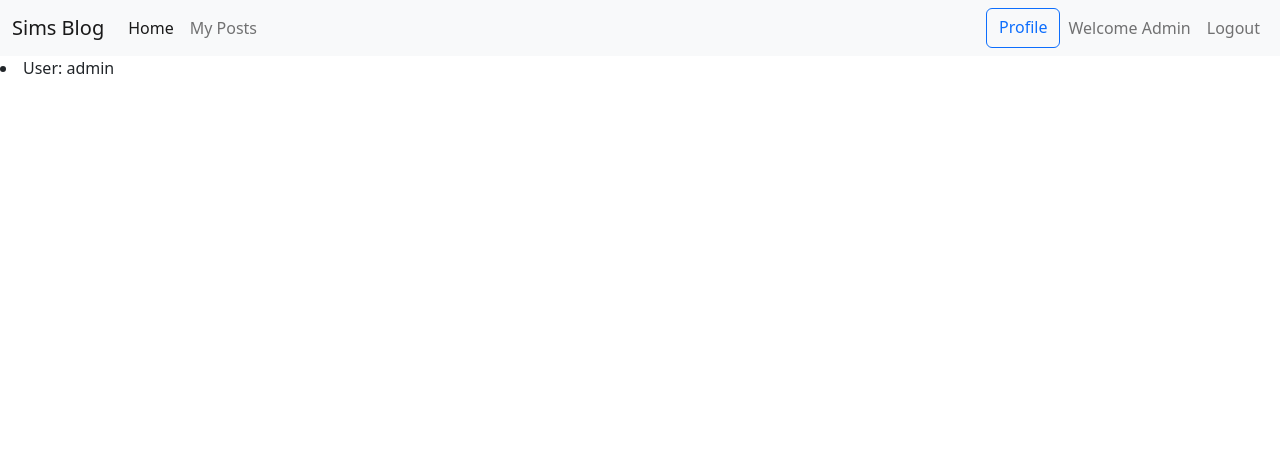
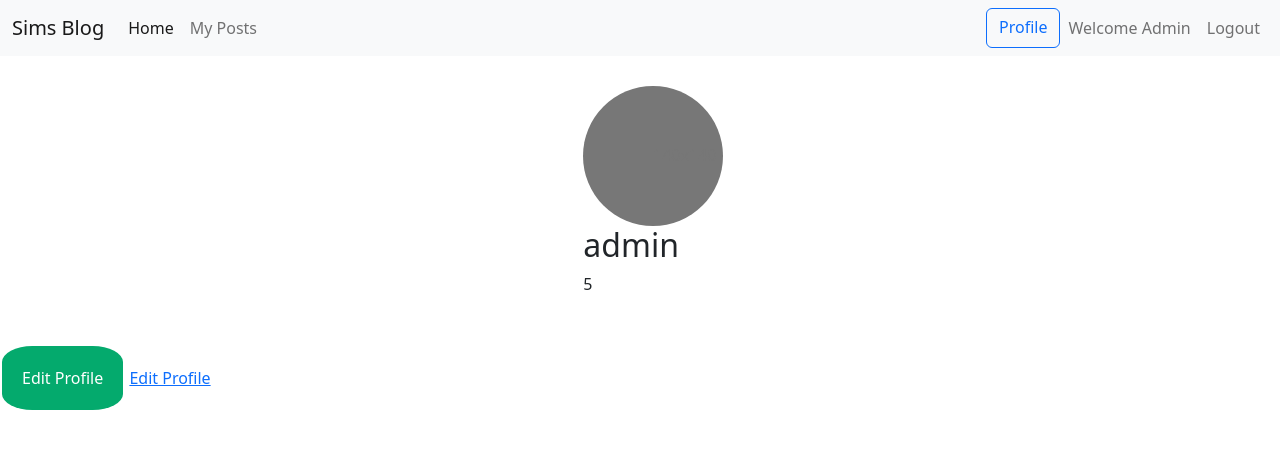
Before and after one commit to SimiSips/django_project_blog, a Django app: page /profile/ in a window 1280 px wide. Shown: the top 449 px of the page. Run offline with Django 4.2, Linux system fonts and the light colour scheme; a user stored in the database is signed in; some libraries are stand-ins or nearby versions.

Commit message:
edit profile

```diff
--- a/core/templates/base.html
+++ b/core/templates/base.html
@@ -11,6 +11,14 @@
 
     {% comment %} <link rel="stylesheet" href="{% static 'bootstrap/bootstrap/css/bootstrap.min.css' %}"> {% endcomment %}
     <link rel="stylesheet" href="{% static 'css/style.css' %}">
+
+    <style>
+        {% block style %}
+
+
+
+        {% endblock style %}
+    </style>
 </head>
 <body>
     {% include 'navbar.html' %}
--- a/core/templates/navbar.html
+++ b/core/templates/navbar.html
@@ -38,7 +38,7 @@
 
 <nav class="navbar navbar-expand-lg navbar-light bg-light">
   <div class="container-fluid">
-      <a href="#" class="navbar-brand">Sims Blog</a>
+      <a href="{% url 'blog:home' %}" class="navbar-brand">Sims Blog</a>
       <button type="button" class="navbar-toggler" data-bs-toggle="collapse" data-bs-target="#navbarCollapse">
           <span class="navbar-toggler-icon"></span>
       </button>
--- a/core/templates/registration/profile.html
+++ b/core/templates/registration/profile.html
@@ -1,6 +1,154 @@
 {% extends 'base.html' %}
+
+{% block style %}
+
+.userdetails{
+  display: flex;
+  justify-content: center;
+  align-items: center;
+}
+
+.detailscontent{
+  padding: 30px;
+  width: 400px;
+  display: flex;
+  justify-content: center;
+  align-items: center;
+
+}
+
+.button5 {
+  background-color: #04AA6D;
+  border: none;
+  color: white;
+  padding: 20px;
+  text-align: center;
+  text-decoration: none;
+  display: inline-block;
+  font-size: 16px;
+  margin: 4px 2px;
+  border-radius: 25%;
+
+}
+
+{% endblock style %}
 
 {% block content %}
 
-<li>User: {{ user.get_username }}</li>
+{% comment %} <div class="row">
+    <div class="col-lg-4">
+      <div class="card mb-4">
+        <div class="card-body text-center">
+          <img src="https://mdbcdn.b-cdn.net/img/Photos/new-templates/bootstrap-chat/ava3.webp" alt="avatar"
+            class="rounded-circle img-fluid" style="width: 150px;">
+          <h5 class="my-3">John Smith</h5>
+          <p class="text-muted mb-1">Full Stack Developer</p>
+          <p class="text-muted mb-4">Bay Area, San Francisco, CA</p>
+          <div class="d-flex justify-content-center mb-2">
+            <button type="button" class="btn btn-primary">Follow</button>
+            <button type="button" class="btn btn-outline-primary ms-1">Message</button>
+          </div>
+        </div>
+      </div>
+    </div>
+    <div class="col-lg-8">
+      <div class="card mb-4">
+        <div class="card-body">
+          <div class="row">
+            <div class="col-sm-3">
+              <p class="mb-0">Full Name</p>
+            </div>
+            <div class="col-sm-9">
+              <p class="text-muted mb-0">{{ user.username }}</p>
+            </div>
+          </div>
+          <hr>
+          <div class="row">
+            <div class="col-sm-3">
+              <p class="mb-0">Email</p>
+            </div>
+            <div class="col-sm-9">
+              <p class="text-muted mb-0">{{ user.email }}</p>
+            </div>
+          </div>
+          <hr>
+          <div class="row">
+            <div class="col-sm-3">
+              <p class="mb-0">Phone</p>
+            </div>
+            <div class="col-sm-9">
+              <p class="text-muted mb-0">(097) 234-5678</p>
+            </div>
+          </div>
+          <hr>
+          <div class="row">
+            <div class="col-sm-3">
+              <p class="mb-0">Mobile</p>
+            </div>
+            <div class="col-sm-9">
+              <p class="text-muted mb-0">(098) 765-4321</p>
+            </div>
+          </div>
+          <hr>
+          <div class="row">
+            <div class="col-sm-3">
+              <p class="mb-0">Address</p>
+            </div>
+            <div class="col-sm-9">
+              <p class="text-muted mb-0">Bay Area, San Francisco, CA</p>
+            </div>
+          </div>
+        </div>
+      </div>
+      <div class="row">
+        <div class="col-md-6">
+          <div class="card mb-4 mb-md-0">
+            <div class="card-body">
+              <p class="mb-4"><span class="text-primary font-italic me-1">assigment</span> Project Status
+              </p>
+              <p class="mb-1" style="font-size: .77rem;">Web Design</p>
+              <div class="progress rounded" style="height: 5px;">
+                <div class="progress-bar" role="progressbar" style="width: 80%" aria-valuenow="80"
+                  aria-valuemin="0" aria-valuemax="100"></div>
+              </div>
+              <p class="mt-4 mb-1" style="font-size: .77rem;">Website Markup</p>
+              <div class="progress rounded" style="height: 5px;">
+                <div class="progress-bar" role="progressbar" style="width: 72%" aria-valuenow="72"
+                  aria-valuemin="0" aria-valuemax="100"></div>
+              </div>
+              <p class="mt-4 mb-1" style="font-size: .77rem;">One Page</p>
+              <div class="progress rounded" style="height: 5px;">
+                <div class="progress-bar" role="progressbar" style="width: 89%" aria-valuenow="89"
+                  aria-valuemin="0" aria-valuemax="100"></div>
+              </div>
+              <p class="mt-4 mb-1" style="font-size: .77rem;">Mobile Template</p>
+              <div class="progress rounded" style="height: 5px;">
+                <div class="progress-bar" role="progressbar" style="width: 55%" aria-valuenow="55"
+                  aria-valuemin="0" aria-valuemax="100"></div>
+              </div>
+              <p class="mt-4 mb-1" style="font-size: .77rem;">Backend API</p>
+              <div class="progress rounded mb-2" style="height: 5px;">
+                <div class="progress-bar" role="progressbar" style="width: 66%" aria-valuenow="66"
+                  aria-valuemin="0" aria-valuemax="100"></div>
+              </div>
+            </div>
+          </div>
+        </div>
+      </div>
+    </div>
+  </div>
+</div> {% endcomment %}
+<div class="userdetails">
+  <div class="detailscontent">
+    <div class="col-lg-4 cont">
+      <svg class="bd-placeholder-img rounded-circle" width="140" height="140" xmlns="http://www.w3.org/2000/svg" role="img" aria-label="Placeholder: 140x140" preserveAspectRatio="xMidYMid slice" focusable="false"><title>Placeholder</title><rect width="100%" height="100%" fill="#777"/><text x="50%" y="50%" fill="#777" dy=".3em">140x140</text></svg>
+      <h2>{{ user.username }}</h2>
+      <p> 5 </p>
+    </div>
+
+  </div>
+
+</div>
+<button class="button button5">Edit Profile</button>
+<a href="{% url 'blog:edit_profile' user.id %}">Edit Profile</a>
 {% endblock content %}
--- a/core/urls.py
+++ b/core/urls.py
@@ -1,5 +1,5 @@
 from django.urls import path, include
-from core.views import farm_view, register_request, logout_request, login_request, home_view, post_detail, profile_view, mypost_view
+from core.views import farm_view, register_request, logout_request, login_request, home_view, post_detail, profile_view, mypost_view, UserEditView
 
 app_name = 'blog'
 
@@ -13,4 +13,5 @@ urlpatterns = [
     # path('accounts/profile', include('django.contrib.auth.urls')),
     path('profile/', profile_view, name='profile'),
     path('myposts', mypost_view, name='myposts'),
+    path('<pk>/update', UserEditView.as_view(), name="edit_profile")
 ]
--- a/core/views.py
+++ b/core/views.py
@@ -1,5 +1,6 @@
 import datetime
 from django.shortcuts import render, redirect, HttpResponse, get_object_or_404
+from django.urls import reverse_lazy
 from .models import Book, Farm, Post, Comment
 from django.contrib.auth import get_user_model
 from django.core.paginator import Paginator, EmptyPage, PageNotAnInteger
@@ -7,8 +8,12 @@ from .forms import CommentForm, NewUserForm
 from django.contrib.auth.decorators import login_required
 from django.contrib import messages
 from django.contrib.auth import login, authenticate, logout
-from django.contrib.auth.forms import AuthenticationForm
+from django.contrib.auth.forms import AuthenticationForm, UserChangeForm
 from .forms import NewUserForm, UserForm
+
+from django.contrib.auth.models import User
+from django.views.generic import (UpdateView)
+
 
 # Create your views here.
 
@@ -100,3 +105,10 @@ def mypost_view(request):
 
 
 	return render(request, "registration/myposts.html", {'myposts': myposts})
+
+
+class UserEditView(UpdateView):
+	model = User
+	form_class = UserChangeForm
+	template_name = 'registration/editprofile.html'
+	success_url = reverse_lazy("blog:profile")
```
Also changed, not shown: core/templates/registration/editprofile.html (added, +20 -0 lines), db.sqlite3.
